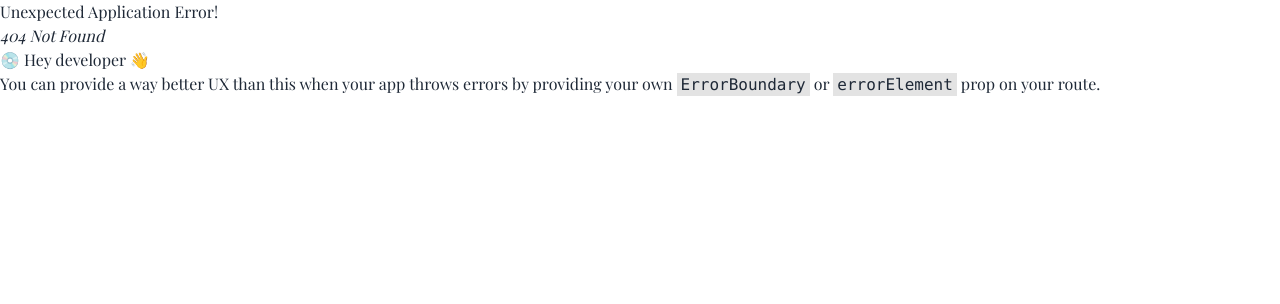
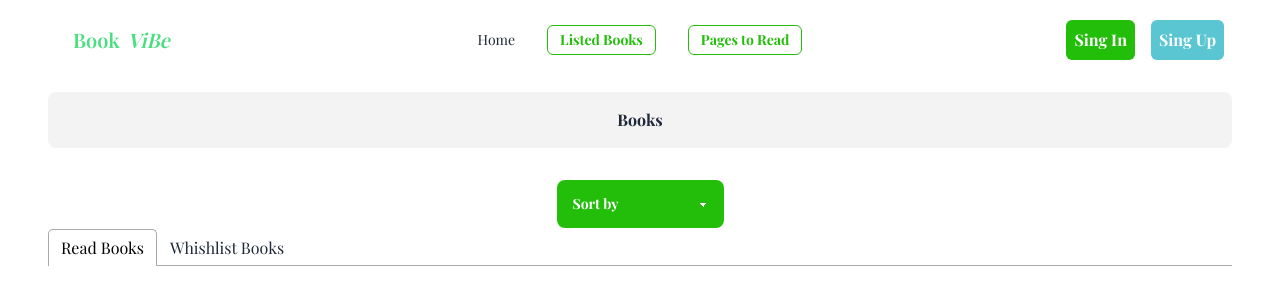
Before and after one commit to ProgSomel/book-vibe, a React (Vite) app: page /listedBooks in a window 1280 px wide. Before the commit this address had no page. Shown: the top 304 px of the page. Built offline with nearby package versions, Linux system fonts and the light colour scheme; a web font is replaced by a local one.

Commit message:
read books under listed books done

```diff
--- a/package.json
+++ b/package.json
@@ -16,6 +16,7 @@
     "react-dom": "^18.2.0",
     "react-icons": "^5.0.1",
     "react-router-dom": "^6.22.3",
+    "react-tabs": "^6.0.2",
     "react-toastify": "^10.0.5",
     "sort-by": "^0.0.2"
   },
--- a/src/Pages/BookDetails/BookDetails.jsx
+++ b/src/Pages/BookDetails/BookDetails.jsx
@@ -40,8 +40,7 @@ const BookDetails = () => {
     }
   }, [])
 
-  console.log("readBooks: ",readBooks);
-  console.log("WishedBooks: ",wishedBooks);
+
 
   const handleAddRead = (read, id) => {
     const existInWishedBooks = wishedBooks.find((bookId) => bookId === id);
--- a/src/Pages/ListedBooks/ListedBooks.jsx
+++ b/src/Pages/ListedBooks/ListedBooks.jsx
@@ -1,19 +1,58 @@
-import React from 'react';
-import PropTypes from 'prop-types';
+import { useLoaderData } from "react-router-dom";
+import { Tab, Tabs, TabList, TabPanel } from "react-tabs";
+import "react-tabs/style/react-tabs.css";
+import { getStoredBook } from "../../Utils/localStorage";
+import ReadBooks from "../ReadBooks/ReadBooks";
+
+const ListedBooks = () => {
+  const booksFromLoader = useLoaderData();
+  const readbooksIds = getStoredBook("read");
+
+  const readBooks = booksFromLoader.filter(book => readbooksIds.includes(book.bookId));
 
 
-const ListedBooks = () => {
-    return (
-        <div>
 
+
+  return (
+    <div>
+      <div className="flex justify-center items-center bg-[#1313130D] p-4 rounded-lg font-bold mt-5">
+        <h1>Books</h1>
+      </div>
+
+      <div>
+        <div className="flex justify-center">
+          <select className="select select-primary bg-[#23BE0A] border-none max-w-xs text-white font-bold mt-8">
+            <option disabled selected>
+              Sort by
+            </option>
+            <option>Game of Thrones</option>
+            <option>Lost</option>
+            <option>Breaking Bad</option>
+            <option>Walking Dead</option>
+          </select>
         </div>
-    );
+      </div>
+
+      {/*! tab  */}
+      <Tabs>
+        <TabList>
+          <Tab>Read Books</Tab>
+          <Tab>Whishlist Books</Tab>
+        </TabList>
+
+        <TabPanel>
+          <div className="flex flex-col gap-8">
+            {
+                readBooks.map(book => <ReadBooks key={book.bookId} book={book}></ReadBooks>)
+            }
+          </div>
+        </TabPanel>
+        <TabPanel>
+          <h2>Any content 2</h2>
+        </TabPanel>
+      </Tabs>
+    </div>
+  );
 };
 
-
-ListedBooks.propTypes = {
-
-};
-
-
 export default ListedBooks;
--- /dev/null
+++ b/src/Pages/ReadBooks/ReadBooks.jsx
@@ -0,0 +1,71 @@
+import PropTypes from "prop-types";
+import { CiLocationOn } from "react-icons/ci";
+import { MdPeople } from "react-icons/md";
+import { MdOutlineInsertPageBreak } from "react-icons/md";
+const ReadBooks = ({ book }) => {
+  const {
+    bookName,
+    author,
+    category,
+
+    tags,
+    totalPages,
+    publisher,
+    yearOfPublishing,
+    rating,
+    image,
+  } = book;
+  return (
+    <div>
+      <div className="flex flex-col md:flex-row border-2 rounded-lg p-5 gap-12">
+        <div className="bg-[#1313130D] md:w-[300px] flex justify-center py-5 rounded-lg">
+          <img className="w-[200px] h-[200px]" src={image} alt="" />
+        </div>
+        <div>
+          <div className="">
+            <h1 className="text-3xl font-bold">{bookName}</h1>
+            <p className=" py-4">By: {author}</p>
+
+            <div className="flex flex-col lg:flex-row gap-5  pb-3">
+              <p className="font-bold">Tag</p>
+              {tags.map((tag, idx) => (
+                <p
+                  className="text-[#23BE0A]  rounded-lg text-center bg-[#23BE0A0D] px-2"
+                  key={idx}
+                >
+                  #{tag}
+                </p>
+              ))}
+              <div className="flex  items-center gap-1">
+                <CiLocationOn />
+                <p>Year of Publishing: {yearOfPublishing}</p>
+              </div>
+            </div>
+            <div className="flex items-center border-b-2 py-3 gap-5">
+              <div className="flex items-center gap-1 ">
+                <MdPeople />
+                <p className="font-extralight">Publisher: {publisher}</p>
+              </div>
+              <div className="flex items-center gap-1 font-light ">
+                <MdOutlineInsertPageBreak />
+                <p>Page: {totalPages}</p>
+              </div>
+            </div>
+
+            <div className="mt-3 flex flex-col lg:flex-row gap-5">
+                <p className="bg-[#328EFF26] inline py-1 px-2 rounded-full text-[#328EFF]">Category: {category}</p>
+                <p className="bg-[#FFAC3326] inline text-[#FFAC33] py-1 px-2 rounded-full">Rating: {rating}</p>
+                <button className=" bg-[#23BE0A] py-1 px-2 rounded-full text-white">View Details</button>
+            </div>
+          </div>
+        </div>
+      </div>
+    </div>
+  );
+};
+
+ReadBooks.propTypes = {
+  book: PropTypes.object.isRequired,
+};
+
+export default ReadBooks;
--- a/src/Route/Route.jsx
+++ b/src/Route/Route.jsx
@@ -5,6 +5,7 @@ import {
 import Root from "../Root/Root";
 import Home from "../Pages/Home/Home/Home";
 import BookDetails from "../Pages/BookDetails/BookDetails";
+import ListedBooks from "../Pages/ListedBooks/ListedBooks";
 
   const router = createBrowserRouter([
     {
@@ -19,6 +20,11 @@ import BookDetails from "../Pages/BookDetails/BookDetails";
             path: '/book/:id',
             loader:()=> fetch('../books.json'),
             element: <BookDetails></BookDetails>,
+        },
+        {
+          path: "/listedBooks",
+          element: <ListedBooks></ListedBooks>,
+          loader:()=> fetch('../books.json'),
         }
 
       ]
```
Also changed, not shown: 1 other file (tests, documents, lock files or other folders).
